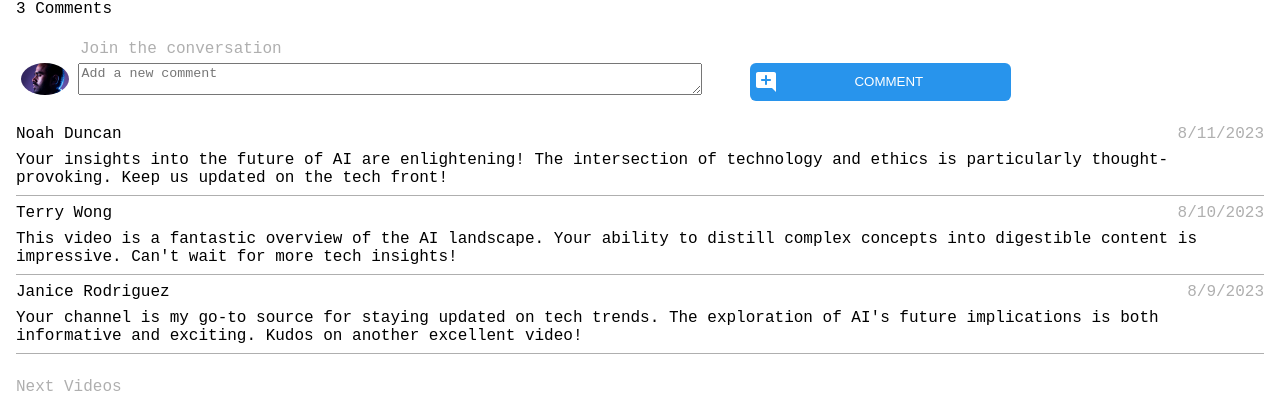
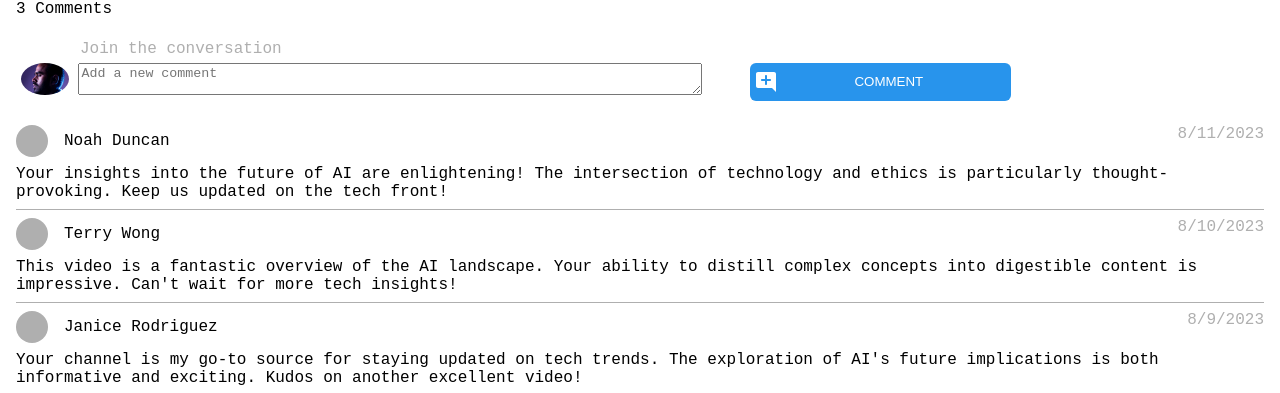
Before and after one commit to Shiriix/solomon-pipi-brainflix, a React (Create React App) app: page / in a window 1280 px wide. Shown: the part 1240-1633 px from the top of the page. Built offline with nearby package versions, Linux system fonts and the light colour scheme.

Commit message:
added avatars to the existing comments

```diff
--- a/src/components/Header/Header.scss
+++ b/src/components/Header/Header.scss
@@ -9,11 +9,14 @@
   &__branding {
     display: flex;
     justify-content: center;
+    margin: 1rem 0rem;
   }
 }
 
 .form {
-  padding: 1rem;
+  @include tablet-and-desktop {
+    padding: 1rem;
+  }
   &__search {
     background-image: url(../../assets/Icons/search.svg);
     background-position: 0.1cm;
--- a/src/components/VideoComments/Comments.js
+++ b/src/components/VideoComments/Comments.js
@@ -44,7 +44,10 @@ export default function Comments({ activeVideo }) {
                 key={activeComment.id}
               >
                 <div className="comments__container">
-                  <p className="comment__name">{activeComment.name} </p>
+                  <div className="comments__avatar">
+                    <div className="comment__avatar"></div>
+                    <p className="comment__name">{activeComment.name} </p>
+                  </div>
                   <p className="comment__date">
                     {commentDate(activeComment.timestamp)}{" "}
                   </p>
--- a/src/components/VideoComments/Comments.scss
+++ b/src/components/VideoComments/Comments.scss
@@ -87,6 +87,12 @@
     display: flex;
     justify-content: space-between;
   }
+
+  &__avatar {
+    display: flex;
+    gap: 1rem;
+    align-items: center;
+  }
 }
 
 .comment {
@@ -97,6 +103,17 @@
   &__date {
     color: $brand-primary;
   }
+
+  &__avatar {
+    background-color: $brand-primary;
+    border-radius: 6rem;
+    height: 2rem;
+    width: 2rem;
+  }
+
+  &__name {
+    font-weight: 500;
+  }
 }
 
 textarea {
```
